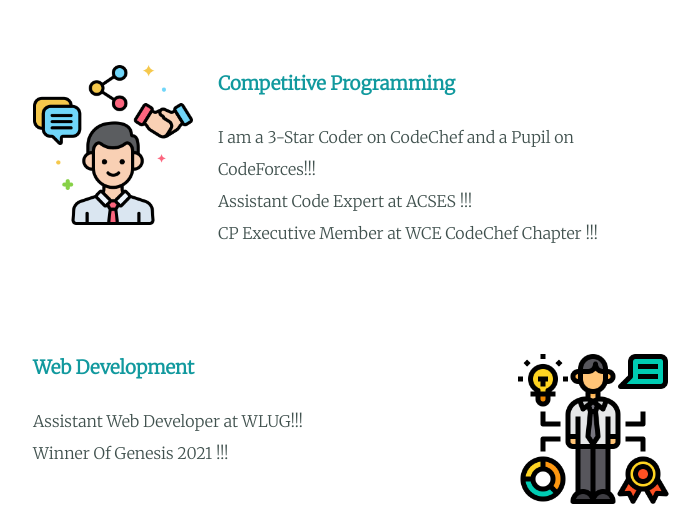
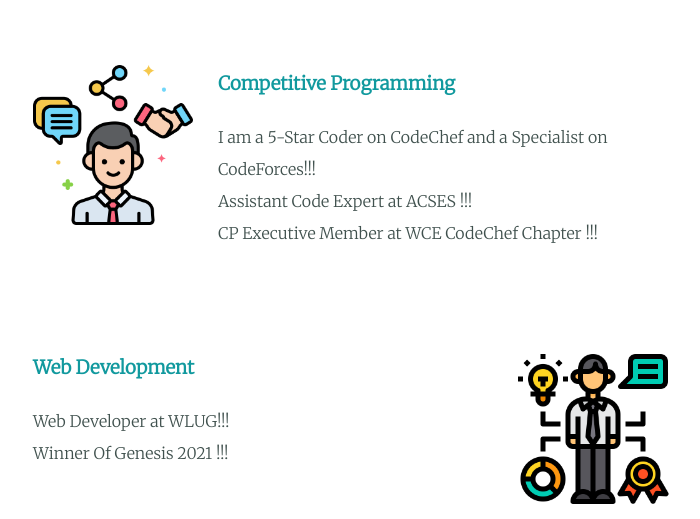
Before and after one commit to ravikjha7/MyPersonalSite, a plain HTML site: page index.html in a window 1280 px wide. Shown: the part 1480-1999 px from the top of the page, without its empty margins (287-987 px from the left). Drawn offline with Linux system fonts and the light colour scheme.

Commit message:
Update index.html

```diff
--- a/index.html
+++ b/index.html
@@ -34,7 +34,7 @@
           <div class="skill-row">
             <img class="skill-pic1" src="images/skill.png" alt="">
             <h3 class="skill-test">Competitive Programming</h3>
-            <p class="skill-test">I am a 3-Star Coder on CodeChef and a Pupil on CodeForces!!!
+            <p class="skill-test">I am a 5-Star Coder on CodeChef and a Specialist on CodeForces!!!
               <br>Assistant Code Expert at ACSES !!!
               <br>CP Executive Member at WCE CodeChef Chapter !!!
             </p>
@@ -42,7 +42,7 @@
           <div class="skill-row">
             <img class="skill-pic2" src="images/skills.png" alt="">
             <h3 class="skill-test">Web Development</h3>
-            <p class="skill-test">Assistant Web Developer at WLUG!!!
+            <p class="skill-test">Web Developer at WLUG!!!
               <br>
               Winner Of Genesis 2021 !!!
             </p>
```
